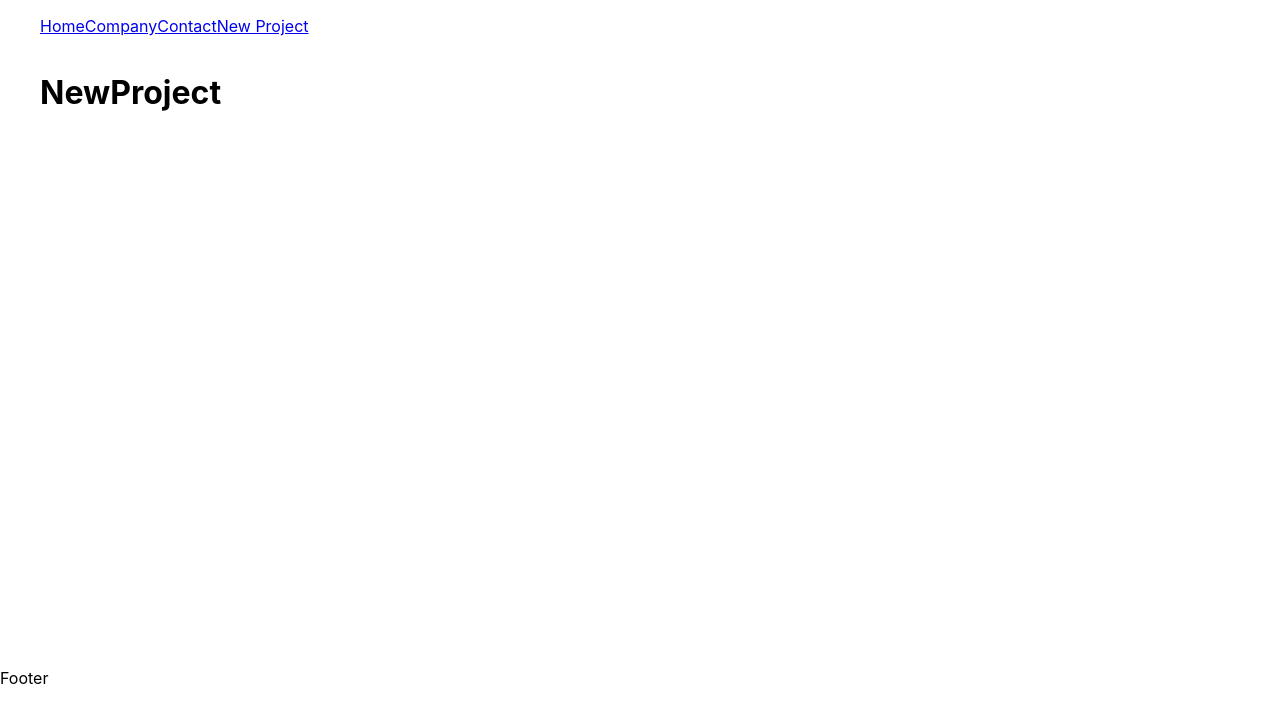
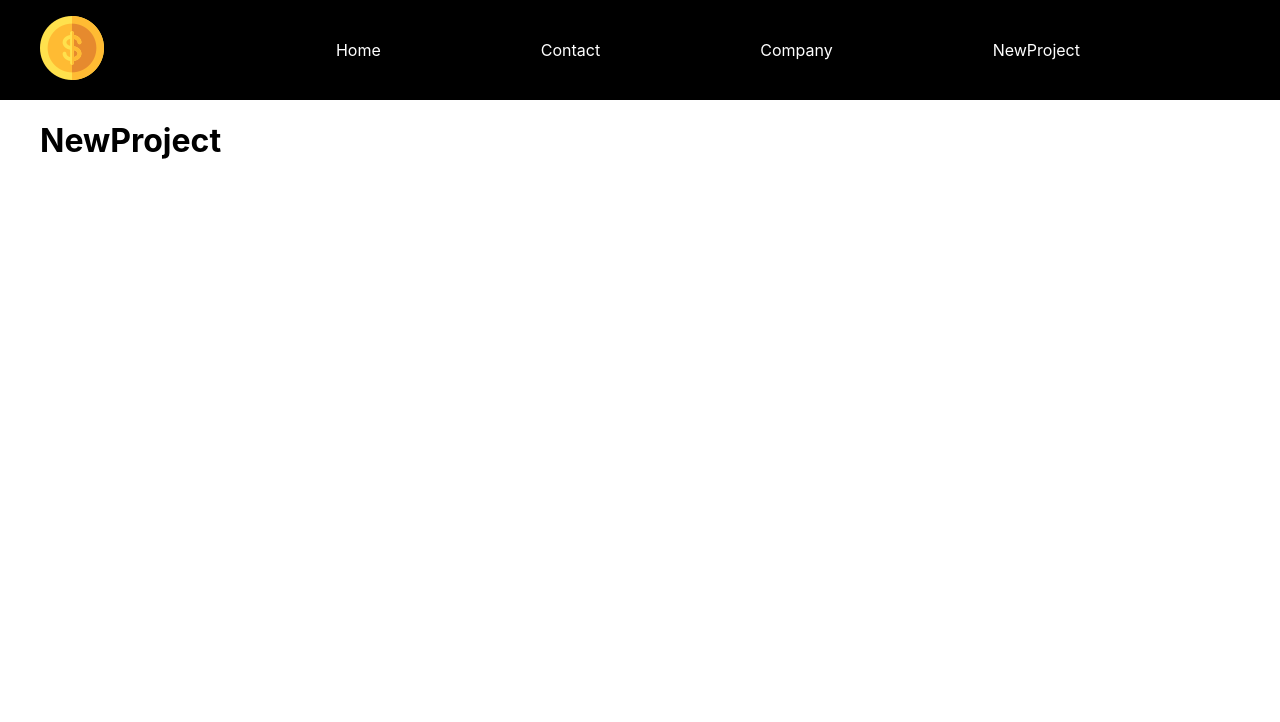
Before and after one commit to testingByNick/costsproject, a React (Create React App) app: page /NewProject in a window 1280 px wide. Shown: the top 722 px of the page. Built offline with nearby package versions, Linux system fonts and the light colour scheme.

Commit message:
feat: adding navBar feature, plus decoration on module.css files

```diff
--- a/src/App.js
+++ b/src/App.js
@@ -1,20 +1,18 @@
-import {  Routes, Route, BrowserRouter, Link } from 'react-router-dom'
+import {  Routes, Route, BrowserRouter } from 'react-router-dom'
 import Home from "./components/pages/Home";
 import Company from "./components/pages/Company";
 import Contact from "./components/pages/Contact";
 import NewProject from "./components/pages/NewProject";
 import Container from "./components/layout/Container";
+import NavBar from "./components/layout/NavBar"
+import Footer from "./components/layout/Footer"
+
 
 
 function App() {
   return (
     <BrowserRouter>
-      <ul>
-        <Link to="/">Home</Link>
-        <Link to="/Company">Company</Link>
-        <Link to="/Contact">Contact</Link>
-        <Link to="/NewProject">New Project</Link>
-      </ul>
+      <NavBar />
         <Container customClass="minHeight">
           <Routes>
             <Route path= "/" element={<Home/>}/>
@@ -23,8 +21,7 @@
             <Route path= "/NewProject" element={<NewProject/>}/>
           </Routes>
         </Container>
-      <p>Footer</p>
-
+      <Footer />
     </BrowserRouter>
   );
 }
--- a/src/components/layout/Container.js
+++ b/src/components/layout/Container.js
@@ -1,4 +1,6 @@
 import styles from './Container.module.css'
+
+
 
 function Container(props){
     return (
--- /dev/null
+++ b/src/components/layout/Footer.js
@@ -0,0 +1,14 @@
+import { Link } from "react-router-dom"
+import Container from "./Container"
+
+
+
+function Footer(){
+    return(
+        <div>
+
+        </div>
+    )
+}
+
+export default Footer
--- /dev/null
+++ b/src/components/layout/NavBar.js
@@ -0,0 +1,32 @@
+import { Link } from "react-router-dom"
+import Container from "./Container"
+import logo from "../../img/costs_logo.png"
+import styles from "./NavBar.module.css"
+
+
+
+function NavBar(){
+    return(
+        <nav class={styles.navBar}>
+            <Container>
+                        <Link to="/"><img src={logo} alt="Costs" /></Link>
+                <ul class={styles.list}>
+                    <li class ={styles.item}>
+                    <Link to="/">Home</Link>
+                    </li>
+                    <li class ={styles.item}>
+                    <Link to="/contact">Contact</Link>
+                    </li>
+                    <li class ={styles.item}>
+                    <Link to="/company">Company</Link>
+                    </li>
+                    <li class ={styles.item}>
+                    <Link to="/newproject">NewProject</Link>
+                    </li>
+                </ul>
+            </Container>
+        </nav>
+    )
+}
+
+export default NavBar
--- /dev/null
+++ b/src/components/layout/NavBar.module.css
@@ -0,0 +1,27 @@
+.navBar{
+    display: flex;
+    justify-content: space-between;
+    background-color: black;
+    padding: 1em;
+}
+
+.list{
+    display: flex;
+    list-style-type: none;
+    align-items: center;
+}
+
+.item{
+    margin-right: 10em;
+}
+
+.item a{
+    color: #fff;
+    text-decoration: none;
+
+}
+
+.item a:hover{
+    color: #ffbb33;
+    text-decoration: none;
+}
--- a/src/components/pages/Company.js
+++ b/src/components/pages/Company.js
@@ -1,3 +1,7 @@
+
+
+
+
 function Company(){
 
     return(
--- a/src/components/pages/Contact.js
+++ b/src/components/pages/Contact.js
@@ -1,3 +1,7 @@
+
+
+
+
 function Contact(){
 
     return(
--- a/src/components/pages/Home.js
+++ b/src/components/pages/Home.js
@@ -1,3 +1,7 @@
+
+
+
+
 function Home(){
 
     return(
--- a/src/components/pages/NewProject.js
+++ b/src/components/pages/NewProject.js
@@ -1,3 +1,7 @@
+
+
+
+
 function NewProject(){
 
     return(
```
Also changed, not shown: src/components/layout/Footer.model.css (added).
